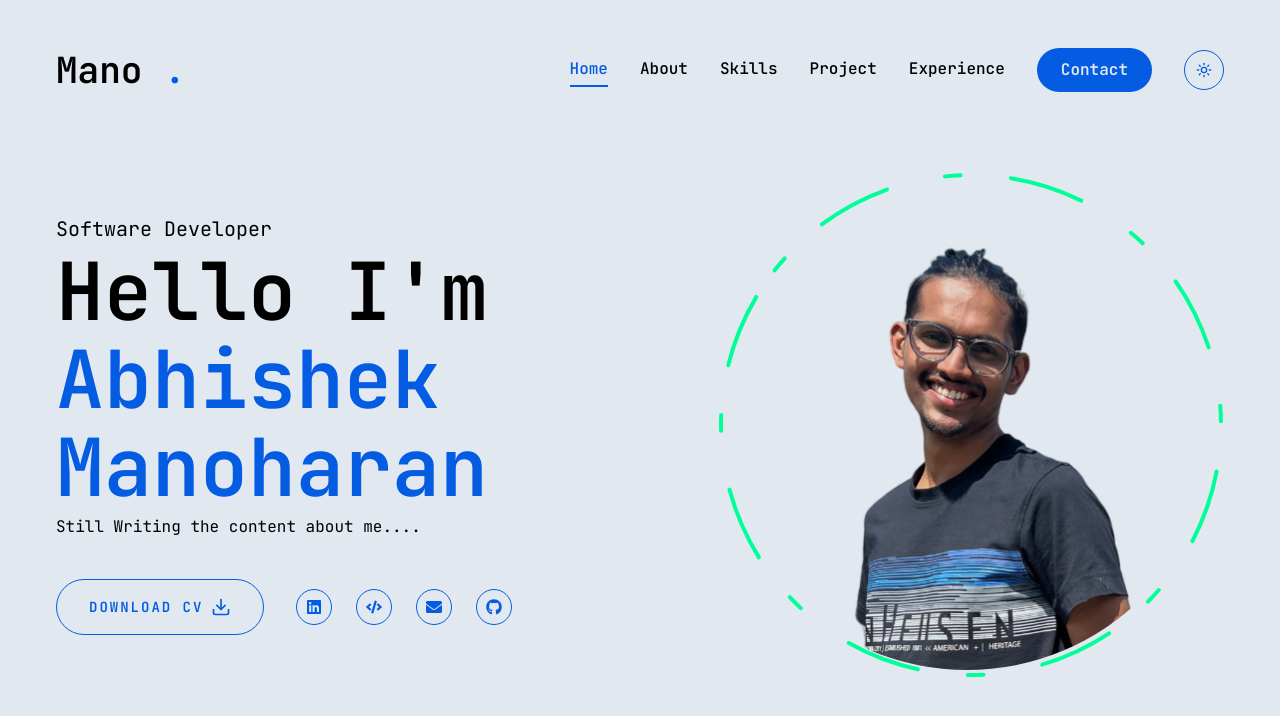
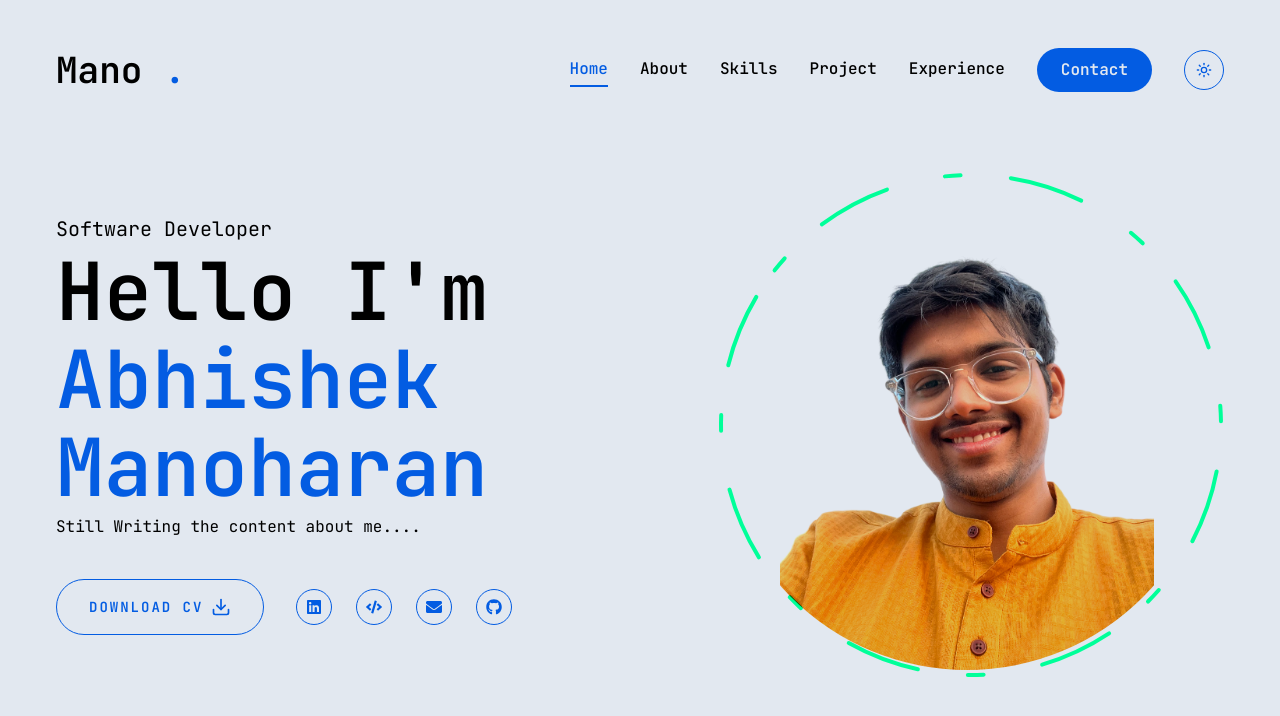
Before and after one commit to abhishekmano/abhishekmano.github.io, a Next.js app: page / in a window 1280 px wide. Shown: the top 716 px of the page. Built offline with nearby package versions, Linux system fonts and the light colour scheme.

Commit message:
Theme Extra Condition added

```diff
--- a/app/toggleButton.js
+++ b/app/toggleButton.js
@@ -12,9 +12,11 @@ const ToggleButton = () => {
       <Button
         variant="outline"
         size="icon"
-        onClick={() => (theme == "dark" ? setTheme("light") : setTheme("dark"))}
+        onClick={() =>
+          currentTheme == "dark" ? setTheme("light") : setTheme("dark")
+        }
       >
-        {theme == "dark" ? (
+        {currentTheme == "dark" ? (
           <Moon className="h-4 w-4" />
         ) : (
           <Sun className="h-4 w-4" />
--- a/components/styledElements/Photo.jsx
+++ b/components/styledElements/Photo.jsx
@@ -5,6 +5,7 @@ import React from "react";
 import { useTheme } from "next-themes";
 const Photo = () => {
   const { systemTheme, theme, setTheme } = useTheme();
+  const currentTheme = theme === "system" ? systemTheme : theme;
   return (
     <div className="w-full h-full relative">
       <motion.div
@@ -24,7 +25,9 @@ const Photo = () => {
         >
           <Image
             src={
-              theme == "light" ? "/assets/Dp-light.png" : "/assets/Dp-dark.png"
+              currentTheme == "light"
+                ? "/assets/Dp-light.png"
+                : "/assets/Dp-dark.png"
             }
             style={{
               borderRadius: "300px", //👈 and here you can select border radius
```
